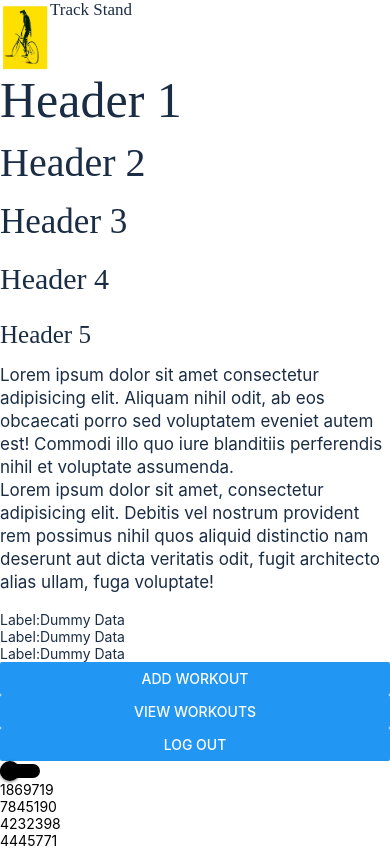
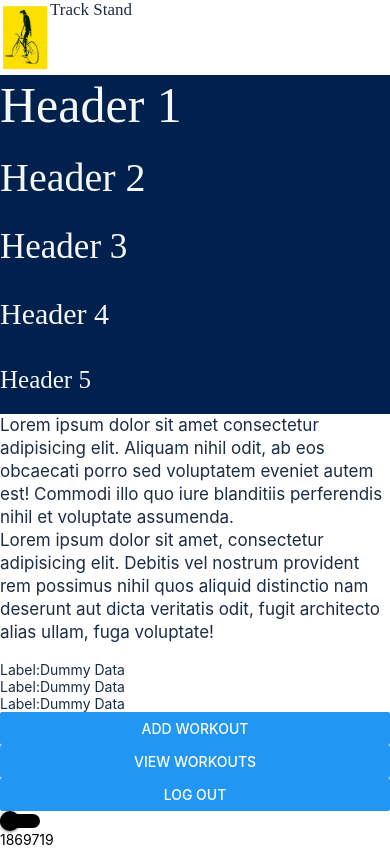
Before and after one commit to bicycleben88/trackstand-frontend, a React Native app: screen / in a window 390 px wide. Shown: the top 848 px of the page. Built offline with nearby package versions, Linux system fonts and the light colour scheme.

Commit message:
move global variables to object

```diff
--- a/components/Boilerplate.tsx
+++ b/components/Boilerplate.tsx
@@ -33,19 +33,19 @@ export default function Boilerplate() {
       <View style={styles.container}>
         <Logo />
         <HeaderText>
-          <Text style={{fontSize: h1, color: textColor}}>Header 1</Text>
+          <Text style={{fontSize: h1}}>Header 1</Text>
         </HeaderText>
         <HeaderText>
-          <Text style={{fontSize: h2, color: textColor}}>Header 2</Text>
+          <Text style={{fontSize: h2}}>Header 2</Text>
         </HeaderText>
         <HeaderText>
-          <Text style={{fontSize: h3, color: textColor}}>Header 3</Text>
+          <Text style={{fontSize: h3}}>Header 3</Text>
         </HeaderText>
         <HeaderText>
-          <Text style={{fontSize: h4, color: textColor}}>Header 4</Text>
+          <Text style={{fontSize: h4}}>Header 4</Text>
         </HeaderText>
         <HeaderText>
-          <Text style={{fontSize: h5, color: textColor}}>Header 5</Text>
+          <Text style={{fontSize: h5}}>Header 5</Text>
         </HeaderText>
 
         <BodyText>
--- a/components/HeaderText.tsx
+++ b/components/HeaderText.tsx
@@ -2,15 +2,21 @@ import React from 'react';
 import {StyleSheet, Text} from 'react-native';
 import {globalStyles} from '../styles/globalStyles';
 
+const {headerBackground, headerColor, headerTextFont} = globalStyles;
+
 export default function HeaderText({children}) {
-  return <Text style={styles.headerText}>{children}</Text>;
+  return (
+    <Text style={[styles.headerText, {color: headerColor}]}>{children}</Text>
+  );
 }
 
 const styles = StyleSheet.create({
   headerText: {
-    fontFamily: 'Playfair Display',
+    fontFamily: headerTextFont,
     margin: '3% 0 1.38%',
     fontWeight: '400',
-    lineHeight: 50,
+    lineHeight: 60,
+    backgroundColor: headerBackground,
+    color: headerColor,
   },
 });
--- a/styles/globalStyles.tsx
+++ b/styles/globalStyles.tsx
@@ -6,68 +6,32 @@ let yellow = '#fde24f';
 let black = '#1b2d45';
 let darkBlue = '#00214d';
 let grey = '#bfbfbf';
-let lightGrey = '#f2f4f6';
+let lightGrey = '#f5f6f8';
 let white = '#f8f8f1';
 let darkGrey = '#222';
 
-// define colors intentions
-let primary = green;
-let danger = red;
-let background = lightGrey;
-let textColor = black;
-let lineColor = grey;
-let cardBg = white;
-let headerBackground = darkBlue;
-let footerBackground = black;
-let buttonTextColor = black;
-
-// style
-let line = `1px solid ${lineColor}`;
-
-// elevation
-let level1 = '0 1px 3px 0 rgba(0, 0, 0, 0.1), 0 1px 2px 0 rgba(0, 0, 0, 0.06)';
-let level2 =
-  '0 4px 6px -1px rgba(0, 0, 0, 0.1), 0 2px 4px -1px rgba(0, 0, 0, 0.06)';
-let level3 =
-  '0 10px 15px -3px rgba(0, 0, 0, 0.1), 0 4px 6px -2px rgba(0, 0, 0, 0.05)';
-let level4 =
-  '0 20px 25px -5px rgba(0, 0, 0, 0.1), 0 10px 10px -5px rgba(0, 0, 0, 0.04)';
-
 // type
-let headingFont = 'Rubik, sans-serif';
+let headingFont = 'Apple SD Gothic Neo';
 let bodyFont = 'Karla, sans-serif';
-let baseFontSize = 30;
-let smallText = '0.8em';
-
-// positioning
-let containerPadding = '2.5%';
-let headerHeight = '3rem';
-let borderRadius = '10px';
-
-let headersStyles = {
-  fontFamily: 'Playfair Display',
-  margin: '3% 0 1.38%',
-  fontWeight: '400',
-  lineHeight: 50,
-};
-
-let bodyStyles = {
-  fontFamily: 'Inter',
-  fontWeight: '400',
-  lineHeight: 20,
-  backgroundColor: background,
-  color: textColor,
-};
 
 export const globalStyles = {
+  // Color Intentions
+  headerColor: lightGrey,
+  primary: green,
+  danger: red,
+  background: lightGrey,
+  textColor: black,
+  lineColor: grey,
+  cardBg: white,
+  footerBackground: black,
+  buttonTextColor: black,
   h1: 50,
   h2: 40,
   h3: 35,
   h4: 30,
   h5: 25,
-  textColor: black,
   baseFontSize: 17,
   baseLineHeight: 23,
-  headerTextFont: 'Playfair Display',
-  level1: '0 1px 3px 0 rgba(0, 0, 0, 0.1), 0 1px 2px 0 rgba(0, 0, 0, 0.06)',
+  headerTextFont: headingFont,
+  headerBackground: darkBlue,
 };
```
